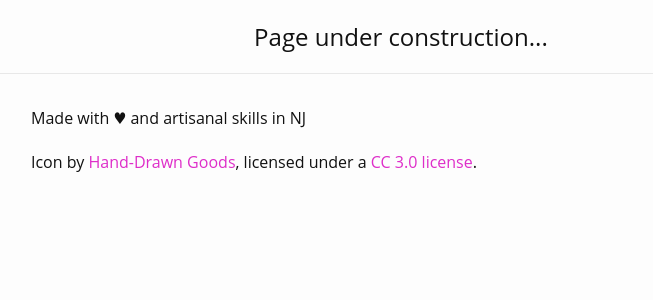
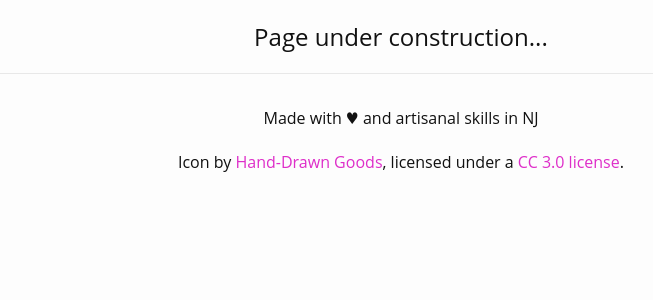
Before and after one commit to arjunrao87/arjunrao.co-v1, a Jekyll site: the page built from README.md, in a window 1280 px wide. Shown: the top 300 px of the page, without its empty margins (239-892 px from the left). Built offline with Jekyll 4.4.1, drawn with Linux system fonts in a browser that asks for light colours; our own code applies the rules of GitHub Pages for plain Markdown files.

```diff
--- a/_includes/home.html
+++ b/_includes/home.html
@@ -21,7 +21,7 @@
     </div>
 
     <footer class="site-footer">
-      <div class="wrapper">
+      <div style="text-align:center" class="wrapper">
         <p>Made with ♥ and artisanal skills in NJ</p>
         <p>Icon by <a href="https://www.iconfinder.com/handdrawngoods" noreferrer>Hand-Drawn Goods</a>, licensed under a <a href="http://creativecommons.org/licenses/by/3.0/" noreferrer>CC 3.0 license</a>.</p>
       </div>
```
